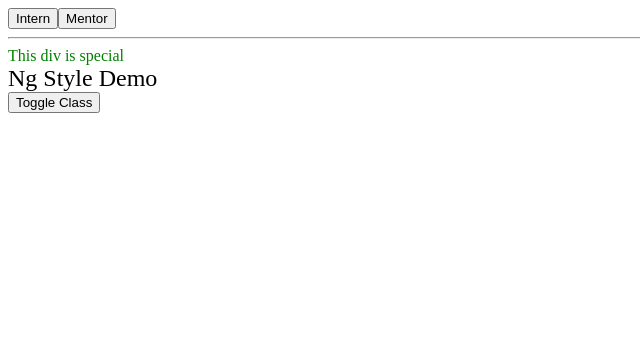
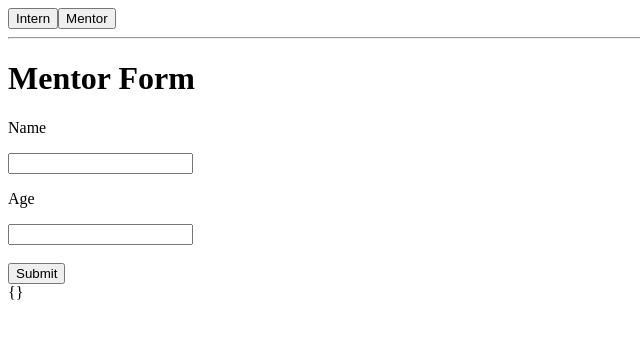
Before and after one commit to pratik-tandel/angular-app, an Angular app: page /mentor-form in a window 1280 px wide. Shown: the top 338 px of the page, without its empty margins (0-640 px from the left). Built offline with nearby package versions, Linux system fonts and the light colour scheme.

Commit message:
feat: template driven forms

```diff
--- a/src/app/mentor/mentor-form/mentor-form.component.html
+++ b/src/app/mentor/mentor-form/mentor-form.component.html
@@ -1,6 +1,24 @@
-<!-- toggle the "special" class on/off with a property -->
-<div [ngClass]="isSpecial ? 'success' : 'warning'">This div is special</div>
+<h1>Mentor Form</h1>
 
-<div [ngStyle]="{'font-size': isSpecial ? '24px': '12px'}">Ng Style Demo</div>
+<form #mentorForm="ngForm" (ngSubmit)="onSubmit()">
+    <div>
+        <p>Name</p>
+        <input type="text" name="name" [(ngModel)]="model.name" required>
+        <div *ngIf="mentorForm?.form?.controls?.name?.errors?.required && isSubmitted">
+            Name is required.
+        </div>
+    </div>
+    <div>
+        <p>Age</p>
+        <input type="text" name="age" [(ngModel)]="model.age" required>
+        <div *ngIf="mentorForm?.form?.controls?.age?.errors?.required && isSubmitted">
+            Age is required.
+        </div>
+    </div>
+    <div>
+        <br>
+        <button type="submit">Submit</button>
+    </div>
 
-<button (click)="isSpecial = !isSpecial">Toggle Class</button>
+    {{model | json}}
+</form>
--- a/src/app/mentor/mentor-form/mentor-form.component.ts
+++ b/src/app/mentor/mentor-form/mentor-form.component.ts
@@ -1,4 +1,6 @@
-import { Component, OnInit } from '@angular/core';
+import { Component, OnInit, ViewChild } from '@angular/core';
+import { FormGroup } from '@angular/forms';
+import { Mentor } from '../mentor.model';
 
 @Component({
   selector: 'app-mentor-form',
@@ -7,11 +9,23 @@ import { Component, OnInit } from '@angular/core';
 })
 export class MentorFormComponent implements OnInit {
 
-  public isSpecial = true;
+  @ViewChild('mentorForm') mentorForm: FormGroup;
 
-  constructor() { }
+  public model: Mentor;
+  public isSubmitted: boolean;
+
+  constructor() {
+    this.model = new Mentor();
+    this.isSubmitted = false;
+  }
 
   ngOnInit(): void {
   }
 
+  onSubmit() {
+    this.isSubmitted = true;
+    console.log(this.mentorForm);
+    console.log(this.mentorForm.value);
+    console.log(this.model);
+  }
 }
--- a/src/app/mentor/mentor-list/mentor-list.component.html
+++ b/src/app/mentor/mentor-list/mentor-list.component.html
@@ -3,7 +3,7 @@
 <img [src]='imgSrc' /> -->
 <br>
 <!-- ngIf -->
-<button routerLink="../mentor-form" (click)="onClick()" *ngIf="isAddMode">Add Mentor</button>
+<button routerLink="../mentor-form" *ngIf="isAddMode">Add Mentor</button>
 <button routerLink="../mentor-form" (click)="onClick()" *ngIf="!isAddMode">Edit Mentor</button>
 
 <button (click)="isAddMode = !isAddMode">Toggle Add Mode</button>
--- a/src/app/mentor/mentor.model.ts
+++ b/src/app/mentor/mentor.model.ts
@@ -0,0 +1,4 @@
+export class Mentor {
+    name: string;
+    age: number;
+}
```
Also changed, not shown: src/app/mentor/mentor.module.ts (+6 -2 lines).
